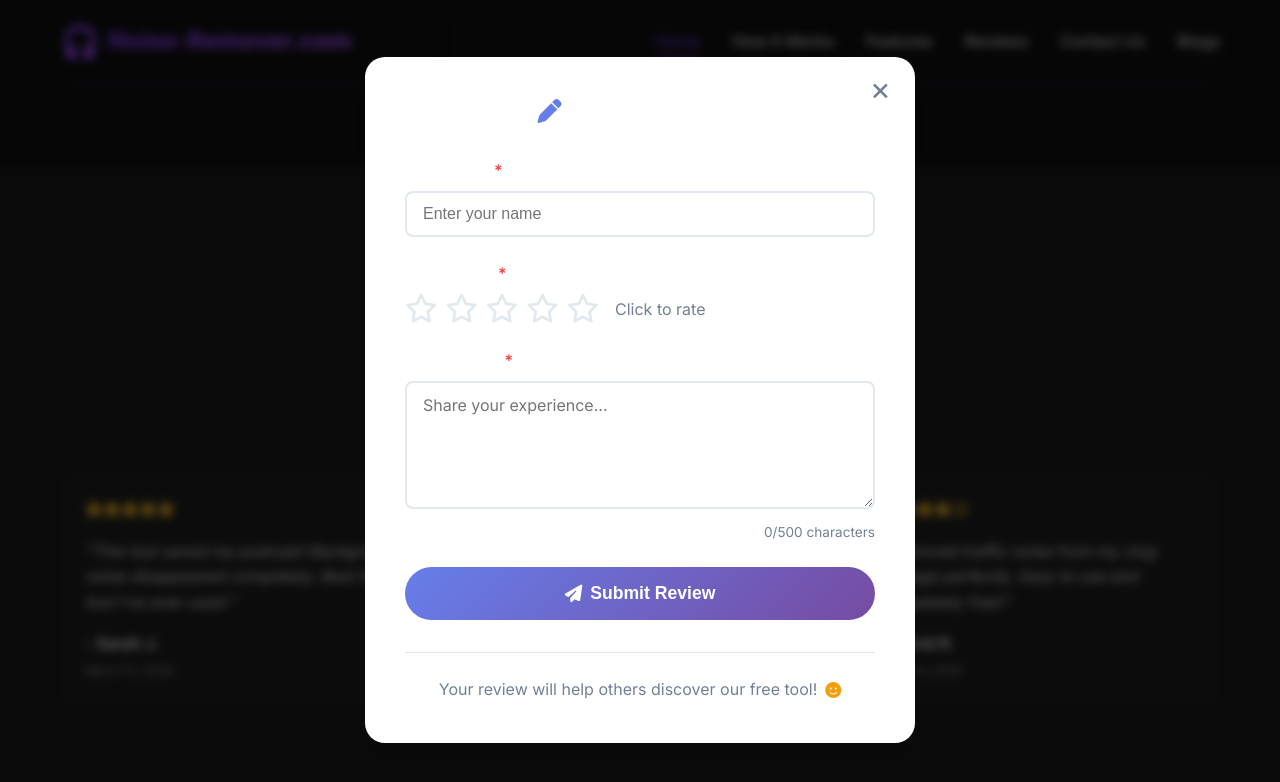
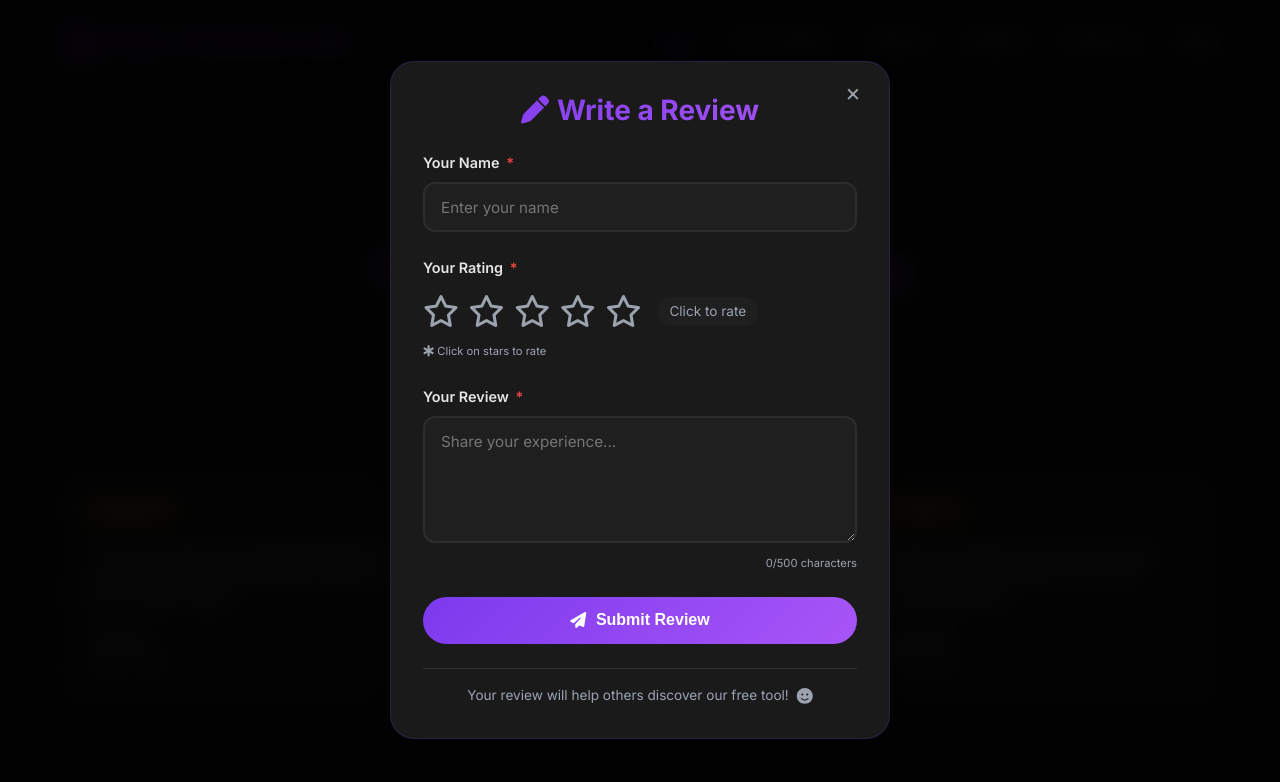
Before and after one commit to noiseremovercom/noise-reduction-website, a React (Create React App) app in the folder frontend/: page / in a window 1280 px wide. Both pictures are taken after a click on the button "Write a Review". Shown: the part 2739-3521 px from the top of the page. Built offline with nearby package versions, Linux system fonts and the light colour scheme; no server answers; the HTML template or start-up script is replaced by a standard one.

Commit message:
Update website color scheme to match Flutter app - dark purple theme

```diff
--- a/frontend/src/components/ReviewModal.jsx
+++ b/frontend/src/components/ReviewModal.jsx
@@ -99,97 +99,51 @@ const ReviewModal = ({ isOpen, onClose, onAddReview }) => {
 
     if (!isOpen) return null;
 
-    // Inline styles to force modal to show
-    const modalStyle = {
-        display: 'flex',
-        position: 'fixed',
-        zIndex: 2000,
-        left: 0,
-        top: 0,
-        width: '100%',
-        height: '100%',
-        backgroundColor: 'rgba(0, 0, 0, 0.6)',
-        backdropFilter: 'blur(5px)',
-        alignItems: 'center',
-        justifyContent: 'center'
-    };
+    return (
+        <div className="modal show" onClick={handleOverlayClick}>
+            <div className="modal-content">
+                <span className="close-modal" onClick={onClose}>&times;</span>
 
-    const modalContentStyle = {
-        background: 'white',
-        padding: '2.5rem',
-        borderRadius: '20px',
-        width: '90%',
-        maxWidth: '550px',
-        maxHeight: '90vh',
-        overflowY: 'auto',
-        position: 'relative',
-        boxShadow: '0 20px 25px -5px rgba(0,0,0,0.1), 0 10px 10px -5px rgba(0,0,0,0.04)',
-        animation: 'slideUp 0.3s ease'
-    };
-
-    const closeStyle = {
-        position: 'absolute',
-        top: '1rem',
-        right: '1.5rem',
-        fontSize: '2rem',
-        cursor: 'pointer',
-        color: '#718096',
-        transition: 'all 0.3s ease',
-        lineHeight: '1'
-    };
-
-    return (
-        <div style={modalStyle} onClick={handleOverlayClick}>
-            <div style={modalContentStyle}>
-                <span style={closeStyle} onClick={onClose}>&times;</span>
-
-                <h2 style={{ textAlign: 'center', marginBottom: '2rem', display: 'flex', alignItems: 'center', justifyContent: 'center', gap: '0.5rem' }}>
-                    <i className="fas fa-pen" style={{ color: '#667eea' }}></i> Write a Review
+                <h2>
+                    <i className="fas fa-pen"></i> Write a Review
                 </h2>
 
-                <form onSubmit={handleSubmit}>
+                <form className="review-form" onSubmit={handleSubmit}>
                     {/* Name Field */}
-                    <div style={{ marginBottom: '1.5rem' }}>
-                        <label style={{ display: 'block', marginBottom: '0.5rem', fontWeight: 600 }}>
-                            Your Name <span style={{ color: '#ef4444' }}>*</span>
+                    <div className="form-group">
+                        <label>
+                            Your Name <span className="required">*</span>
                         </label>
                         <input
                             type="text"
                             value={name}
                             onChange={(e) => setName(e.target.value)}
                             placeholder="Enter your name"
-                            style={{
-                                width: '100%',
-                                padding: '0.75rem 1rem',
-                                border: `2px solid ${errors.name ? '#ef4444' : '#e2e8f0'}`,
-                                borderRadius: '8px',
-                                fontSize: '1rem'
-                            }}
+                            className={errors.name ? 'error' : ''}
                         />
                         {errors.name && (
-                            <span style={{ color: '#ef4444', fontSize: '0.85rem', marginTop: '0.3rem', display: 'block' }}>{errors.name}</span>
+                            <span className="error-message">{errors.name}</span>
                         )}
                     </div>
 
                     {/* Rating Field */}
-                    <div style={{ marginBottom: '1.5rem' }}>
-                        <label style={{ display: 'block', marginBottom: '0.5rem', fontWeight: 600 }}>
-                            Your Rating <span style={{ color: '#ef4444' }}>*</span>
+                    <div className="form-group">
+                        <label>
+                            Your Rating <span className="required">*</span>
                         </label>
-                        <div style={{ display: 'flex', alignItems: 'center', gap: '1rem', flexWrap: 'wrap' }}>
-                            <div style={{ display: 'flex', gap: '0.5rem', fontSize: '1.8rem' }}>
+                        <div className="star-rating-container">
+                            <div className="star-rating">
                                 {[1, 2, 3, 4, 5].map((star) => (
                                     <i
                                         key={star}
                                         className={star <= (hoverRating || rating) ? 'fas fa-star' : 'far fa-star'}
-                                        style={{ color: star <= (hoverRating || rating) ? '#fbbf24' : '#e2e8f0', cursor: 'pointer' }}
                                         onMouseEnter={() => setHoverRating(star)}
                                         onMouseLeave={() => setHoverRating(0)}
                                         onClick={() => setRating(star)}
                                     ></i>
                                 ))}
                             </div>
-                            <span style={{ color: '#718096' }}>
+                            <span className="rating-text">
                                 {rating === 0 && 'Click to rate'}
                                 {rating === 1 && 'Poor'}
                                 {rating === 2 && 'Fair'}
@@ -198,66 +152,46 @@ const ReviewModal = ({ isOpen, onClose, onAddReview }) => {
                                 {rating === 5 && 'Excellent'}
                             </span>
                         </div>
+                        <div className="rating-hint">
+                            <i className="fas fa-star-of-life"></i> Click on stars to rate
+                        </div>
                         {errors.rating && (
-                            <span style={{ color: '#ef4444', fontSize: '0.85rem', marginTop: '0.3rem', display: 'block' }}>{errors.rating}</span>
+                            <span className="error-message">{errors.rating}</span>
                         )}
                     </div>
 
                     {/* Review Field */}
-                    <div style={{ marginBottom: '1.5rem' }}>
-                        <label style={{ display: 'block', marginBottom: '0.5rem', fontWeight: 600 }}>
-                            Your Review <span style={{ color: '#ef4444' }}>*</span>
+                    <div className="form-group">
+                        <label>
+                            Your Review <span className="required">*</span>
                         </label>
                         <textarea
                             value={review}
                             onChange={(e) => setReview(e.target.value)}
                             placeholder="Share your experience..."
                             rows="5"
-                            style={{
-                                width: '100%',
-                                padding: '0.75rem 1rem',
-                                border: `2px solid ${errors.review ? '#ef4444' : '#e2e8f0'}`,
-                                borderRadius: '8px',
-                                fontSize: '1rem',
-                                fontFamily: 'inherit'
-                            }}
+                            className={errors.review ? 'error' : ''}
                         ></textarea>
-                        <div style={{ textAlign: 'right', fontSize: '0.85rem', color: '#718096', marginTop: '0.3rem' }}>
+                        <div className={`char-counter ${review.length > 450 ? (review.length > 480 ? 'danger' : 'warning') : ''}`}>
                             {review.length}/500 characters
+                            {review.length > 450 && review.length <= 480 && ' (Getting close to limit)'}
+                            {review.length > 480 && ' (Almost at limit!)'}
                         </div>
                         {errors.review && (
-                            <span style={{ color: '#ef4444', fontSize: '0.85rem', marginTop: '0.3rem', display: 'block' }}>{errors.review}</span>
+                            <span className="error-message">{errors.review}</span>
                         )}
                     </div>
 
                     {/* Submit Button */}
-                    <button
-                        type="submit"
-                        style={{
-                            display: 'flex',
-                            alignItems: 'center',
-                            justifyContent: 'center',
-                            gap: '0.5rem',
-                            width: '100%',
-                            padding: '1rem',
-                            background: 'linear-gradient(135deg, #667eea 0%, #764ba2 100%)',
-                            color: 'white',
-                            border: 'none',
-                            borderRadius: '50px',
-                            fontSize: '1.1rem',
-                            fontWeight: 600,
-                            cursor: 'pointer',
-                            marginTop: '1rem'
-                        }}
-                    >
+                    <button type="submit" className="submit-review-btn">
                         <i className="fas fa-paper-plane"></i> Submit Review
                     </button>
                 </form>
 
-                <div style={{ marginTop: '2rem', paddingTop: '1.5rem', borderTop: '1px solid #e2e8f0', textAlign: 'center' }}>
-                    <p style={{ color: '#718096', display: 'flex', alignItems: 'center', justifyContent: 'center', gap: '0.5rem' }}>
+                <div className="modal-footer">
+                    <p>
                         Your review will help others discover our free tool!
-                        <i className="fas fa-smile" style={{ color: '#f59e0b' }}></i>
+                        <i className="fas fa-smile"></i>
                     </p>
                 </div>
             </div>
```
